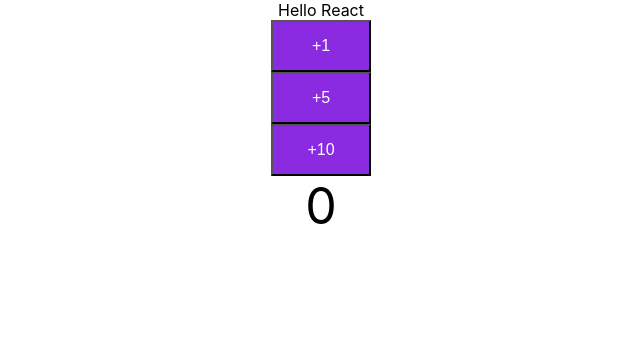
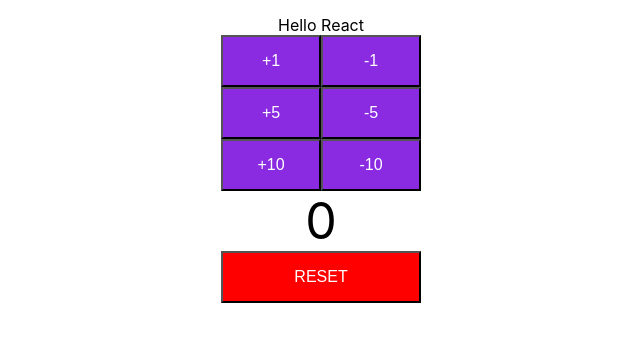
Before and after one commit to ashishmalpani706/todo-app, a React (Create React App) app in the folder frontend/todo-app/: page / in a window 1280 px wide. Shown: the top 342 px of the page, without its empty margins (319-959 px from the left). Built offline with nearby package versions, Linux system fonts and the light colour scheme.

Commit message:
Counter complete and reset added

```diff
--- a/frontend/todo-app/src/components/counter/Counter.css
+++ b/frontend/todo-app/src/components/counter/Counter.css
@@ -10,3 +10,12 @@
     font-size: 50px;
     padding : 15px 30px;
 }
+
+.reset {
+    background-color: red;
+    width: 200px;
+}
+
+body {
+    padding : 15px 30px;
+}
--- a/frontend/todo-app/src/components/counter/Counter.jsx
+++ b/frontend/todo-app/src/components/counter/Counter.jsx
@@ -10,24 +10,41 @@
             counter : 0
         }
         this.increment = this.increment.bind(this);
+        this.decrement = this.decrement.bind(this);
+        this.reset = this.reset.bind(this);
     }
 
     render() {
         return (
         <div className="counter">
-            <CounterButton incrementMethod={this.increment}/>
-            <CounterButton by={5} incrementMethod={this.increment} />
-            <CounterButton by={10} incrementMethod={this.increment}/>
+            <CounterButton incrementMethod={this.increment} decrementMethod={this.decrement}/>
+            <CounterButton by={5} incrementMethod={this.increment} decrementMethod={this.decrement}/>
+            <CounterButton by={10} incrementMethod={this.increment} decrementMethod={this.decrement}/>
             <span className="count">{this.state.counter}</span>
+            <div><button className="reset" onClick={this.reset}>RESET</button></div>
         </div>
         );
     }
 
-     increment(by) {
+    increment(by) {
         this.setState(
             (prevState) => {
-             return {counter : prevState.counter + by}
+                return {counter : prevState.counter + by}
             }
+        );
+    }
+
+    decrement(by) {
+        this.setState(
+            (prevState) => {
+                return {counter : prevState.counter - by}
+            }
+        );
+    }
+
+    reset() {
+        this.setState(
+            {counter : 0}
         );
     }
 
@@ -41,12 +58,14 @@
             counter : 0
         }
         this.increment = this.increment.bind(this);
+        this.decrement = this.decrement.bind(this);
     }
 
     render() {
         return (
         <div className="counterButton">
             <button onClick={this.increment}>+{this.props.by}</button>
+            <button onClick={this.decrement}>-{this.props.by}</button>
         </div>
         );
     }
@@ -56,6 +75,13 @@
              counter : this.state.counter + this.props.by
         });
         this.props.incrementMethod(this.props.by)
+    }
+
+    decrement(by) {
+        this.setState({
+            counter : this.state.counter - this.props.by
+       });
+       this.props.decrementMethod(this.props.by)
     }
 
 }
```
